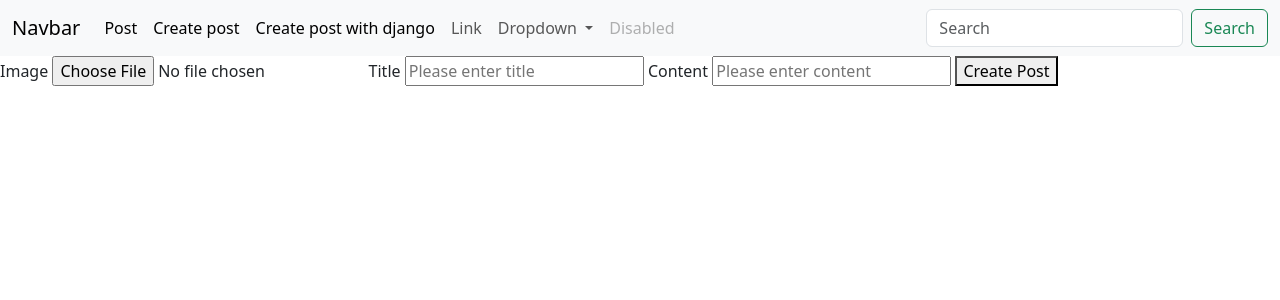
After one commit to Erkinbekov-Bilim/blog_django, a Django app: page /posts/create/ in a window 1280 px wide. The commit adds this page. Shown: the top 300 px of the page. Run offline with Django 5.2, Linux system fonts and the light colour scheme.

Commit message:
homework four

```diff
--- a/blog/urls.py
+++ b/blog/urls.py
@@ -18,7 +18,7 @@ from django.contrib import admin
 from django.urls import path
 
 from blog import settings
-from posts.views import test_view, html_view, post_list_view, post_detail_view
+from posts.views import test_view, html_view, post_list_view, post_detail_view, post_create_view, post_create_django_view
 
 from django.conf.urls.static import static
 
@@ -27,5 +27,7 @@ urlpatterns = ([
     path('test/', test_view),
     path('posts/', post_list_view),
     path('posts/<int:id>/', post_detail_view),
+    path("posts/create/", post_create_view),
+    path("posts/create/django/", post_create_django_view),
     path('', html_view),
 ] + static(settings.MEDIA_URL, document_root=settings.MEDIA_ROOT))
--- a/posts/views.py
+++ b/posts/views.py
@@ -1,6 +1,9 @@
-from django.shortcuts import render, HttpResponse
+from django.shortcuts import render, HttpResponse, redirect
+from posts.forms import PostCreateForm
 from .models import Post
 import random
+
+
 
 # Create your views here.
 
@@ -9,15 +12,21 @@ def test_view(request):
     return HttpResponse(f"Hello World {random.randint(0, 100)}")
 
 def html_view(request):
-    return render(request, "main.html")
+    if request.method == "GET":
+        return render(request, "main.html")
+    else:
+        return HttpResponse("Hello World")
 
 
 def post_list_view(request):
-    posts = Post.objects.all()
-    context = {
-        "posts": posts
-    }
-    return render(request, "posts/post_list.html", context = context)
+    if request.method == "GET":
+        posts = Post.objects.all()
+        context = {
+            "posts": posts
+        }
+        return render(request, "posts/post_list.html", context = context)
+    else:
+        return HttpResponse("Hello World")
 
 def post_detail_view(request, id):
     post = Post.objects.get(id=id)
@@ -25,3 +34,41 @@ def post_detail_view(request, id):
         "post": post
     }
     return render(request, "posts/post_detail.html", context = context)
+
+
+def post_create_view(request):
+    if request.method == "GET":
+        return render(request, "posts/post_create.html")
+    elif request.method == "POST":
+        data = request.POST
+        title = data.get("title")
+        content = data.get("content")
+        image = request.FILES.get("image")
+        post = Post.objects.create(title=title, content=content, image=image)
+        if post:
+            return redirect("/posts/")
+        else:
+            return HttpResponse("Post not created")
+
+
+def post_create_django_view(request):
+    if request.method == "GET":
+        form = PostCreateForm()
+        return render(request, "posts/post_create_django.html",context= {"form": form})
+    elif request.method == "POST":
+        form = PostCreateForm(request.POST, request.FILES)
+
+        if not form.is_valid():
+            return render(request, "posts/post_create_django.html",context= {"form": form})
+
+        elif form.is_valid():
+            title = form.cleaned_data.get("title")
+            content = form.cleaned_data.get("content")
+            image = form.cleaned_data.get("image")
+            post = Post.objects.create(title=title, content=content, image=image)
+
+        if post:
+
+            return redirect("/posts/")
+        else:
+            return HttpResponse("Post not created")
--- a/templates/main.html
+++ b/templates/main.html
@@ -17,6 +17,12 @@
               <ul class="navbar-nav me-auto mb-2 mb-lg-0">
                 <li class="nav-item">
                   <a class="nav-link active" aria-current="page" href="/posts/">Post</a>
+                </li>
+                <li class="nav-item">
+                  <a class="nav-link active" aria-current="page" href="/posts/create">Create post</a>
+                </li>
+                <li class="nav-item">
+                  <a class="nav-link active" aria-current="page" href="/posts/create/django">Create post with django</a>
                 </li>
                 <li class="nav-item">
                   <a class="nav-link" href="#">Link</a>
--- /dev/null
+++ b/templates/posts/post_create.html
@@ -0,0 +1,29 @@
+{% extends "main.html" %}
+
+<!DOCTYPE html>
+<html lang="en">
+<head>
+    <meta charset="UTF-8">
+    <title>Title</title>
+</head>
+<body>
+{% block content %}
+    <form action="" method="post" enctype="multipart/form-data">
+        {% csrf_token %}
+
+        <label for="image">Image</label>
+        <input id="image" name="image" type="file">
+
+        <label for="title">Title</label>
+        <input id="title" name="title" type="text" placeholder="Please enter title">
+
+        <label for="content">Content</label>
+        <input id="content" name="content" type="text" placeholder="Please enter content">
+
+        <button type="submit">Create Post</button>
+
+    </form>
+
+{% endblock %}
+</body>
+</html>
--- a/templates/posts/post_detail.html
+++ b/templates/posts/post_detail.html
@@ -11,11 +11,15 @@
 </header>
     {% block content %}
         <div class="card" style="width: 18rem;">
+          {% if post.image %}
+          <img src="{{ post.image.url }}" class="card-img-top" alt="...">
+          {% else %}
+          <img src="{% static 'placeholder.png' %}" class="card-img-top" alt="...">
+          {% endif %}
           <div class="card-body">
             <h5 class="card-title">{{ post.title }}</h5>
             <h6 class="card-subtitle mb-2 text-body-secondary">{{ post.content }}</h6>
             <p class="card-text">{{ post.rate }}</p>
-<!--        <a href="#" class="card-link">Another link</a>-->
           </div>
         </div>
     {% endblock %}
```
Also changed, not shown: info.txt (added, +24 -0 lines), posts/forms.py (added, +23 -0 lines), templates/posts/post_create_django.html (added, +17 -0 lines), media/1fb411556d4b82e4.png (added), media/4b2268f3b57e3b45.png (added), media/4b2268f3b57e3b45_Wl5WGAD.png (added). Lines whose indentation alone changed are shown as unchanged.
